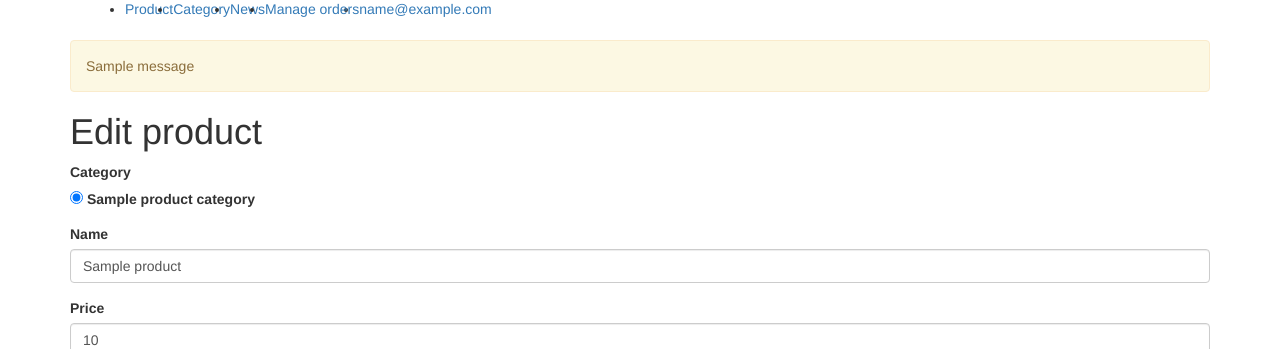
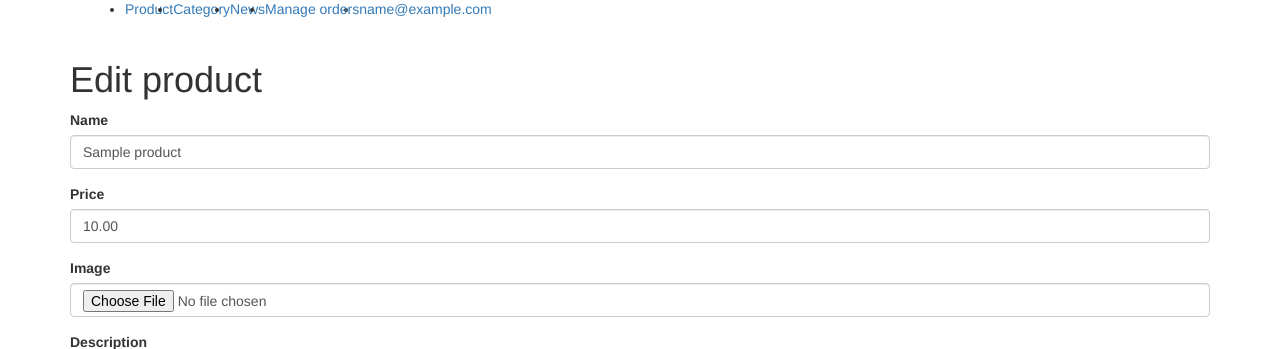
Before and after one commit to denyszamiatin/ma_shop, a Flask app: page /admin/edit_product/1 in a window 1280 px wide. Shown: the part 322-671 px from the top of the page. Run offline with Flask 2, Linux system fonts and the light colour scheme; a user stored in the database is signed in; tables that the repository leaves empty hold one stand-in row (values such as "Sample post"); one stand-in notice (Sample message) is shown; a database or web service that is not in the repository returns one stand-in record (values such as "Sample title"); some libraries are stand-ins or nearby versions.

Commit message:
add commit to task 77 (edit)

```diff
--- a/app/routes.py
+++ b/app/routes.py
@@ -314,30 +314,23 @@
 @login_required
 def products_list():
     products = db.session.query(Products).order_by(Products.id).all()
-    categories = {}
-    for product in products:
-        categories[product.category_id] = db.session.query(ProductCategories).filter_by(id=product.category_id).first().name
+    categories = db.session.query(ProductCategories)
     return render_template("products_list.html", products=products, categories=categories)
 
 
 @app.route('/admin/edit_product/<string:product_id>', methods=("GET", "POST"))
 @login_required
 def edit_product(product_id):
-    product = products.get_product_2(g.db, product_id)
-    categories = product_categories.get_all(g.db)
+    product = Products.query.filter_by(id=product_id).first()
+    categories = ProductCategories.query.all()
     if request.method == "POST":
-        id = request.form.get("product_id", "")
-        name = request.form.get("product_name", "")
-        price = request.form.get("price", "")
-        img = request.files['img'].read()
-        category = request.form.get("category", "")
-        try:
-            products.edit_product_2(g.db, id, name, price, category, img)
-            flash("Product edited")
-            return redirect(url_for('products_list'))
-        except errors.StoreError:
-            flash("Smth wrong, pls try again")
-    return render_template("edit_product.html", product=product, categories=categories)
+        form = AddProductForm(formdata=request.form, obj=product)
+        form.populate_obj(product)
+        db.session.commit()
+        flash("Product edited")
+        return redirect(url_for('products_list'))
+    form = AddProductForm(obj=product)
+    return render_template("edit_product.html", form=form)
 
 
 @app.route('/admin/delete_news', methods=("GET", "POST"))
--- a/app/templates/edit_product.html
+++ b/app/templates/edit_product.html
@@ -1,68 +1,15 @@
 {% extends "index_admin.html" %}
 {% block content %}
 <div class="container">
-
-    {% for message in get_flashed_messages() %}
-      <p class="alert alert-warning">{{ message }}</p>
-    {% endfor %}
-
     <h1 class="m-5">Edit product</h1>
-
     <form method="POST" enctype="multipart/form-data">
-
-    <label>Category</label>
-
-    {% for category in categories %}
-
-    {% if category[0] == product[4] %}
-
-    <div class="form-check">
-      <input class="form-check-input" type="radio" name="category" id="exampleRadios1" value="{{ category[0] }}" checked>
-      <label class="form-check-label" for="exampleRadios1">
-        {{ category[1] }}
-      </label>
-    </div>
-
-    {% else %}
-
-    <div class="form-check">
-      <input class="form-check-input" type="radio" name="category" id="radios2" value="{{ category[0] }}">
-      <label class="form-check-label" for="radios2">
-          {{ category[1] }}
-      </label>
-    </div>
-    {% endif %}
-    {% endfor %}
-
-    <p></p>
-
-    <div class="form-group">
-        <label for="product_name">Name</label>
-        <input type="hidden" name="product_id" value="{{ product[0] }}">
-        <input type="hidden" name="category" value="{{ product[4] }}">
-        <input type="text" class="form-control" id="name_input" name="product_name" value="{{ product[1] }}" required>
-    </div>
-
-    <div class="form-group">
-        <label for="price">Price</label>
-        <input type="number" class="form-control" id="price_input" name="price" value="{{ product[2] }}" required>
-    </div>
-
-    <div class="form-group">
-        <p>Image</p>
-        <img class="img-responsive" src="/image/{{product[0]}}" alt="preview" width="150" height="100">
-    </div>
-
-    <div class="custom-file">
-      <input type="file" class="custom-file-input" id="img1" name="img">
-      <label class="custom-file-label" for="img1"></label>
-    </div>
-
-    <div class="form-group">
-        <p></p>
-        <button type="submit" class="btn btn-primary btn-lg">Save</button>
-    </div>
+    {% for field in form %}
+        <div class="form-group">
+            {{ field.label(class='control-label') }}
+            {{ field(class='form-control') }}
+        </div>
+        {% endfor %}
+        <button type="submit" class="btn btn-success">Update</button>
 </form>
 </div>
-
 {% endblock %}
--- a/app/templates/products_list.html
+++ b/app/templates/products_list.html
@@ -27,7 +27,7 @@
         {% for product in products %}
             <tr>
                 <td>{{ product.category_id }}</td>
-                <td>{{ categories[product.category_id] }}</td>
+                <td>{{ categories.filter_by(id=product.category_id).first().name }}</td>
                 <td>{{ product.id }}</td>
                 <td>{{ product.name }}</td>
                 <td>{{ product.price }}</td>
```
